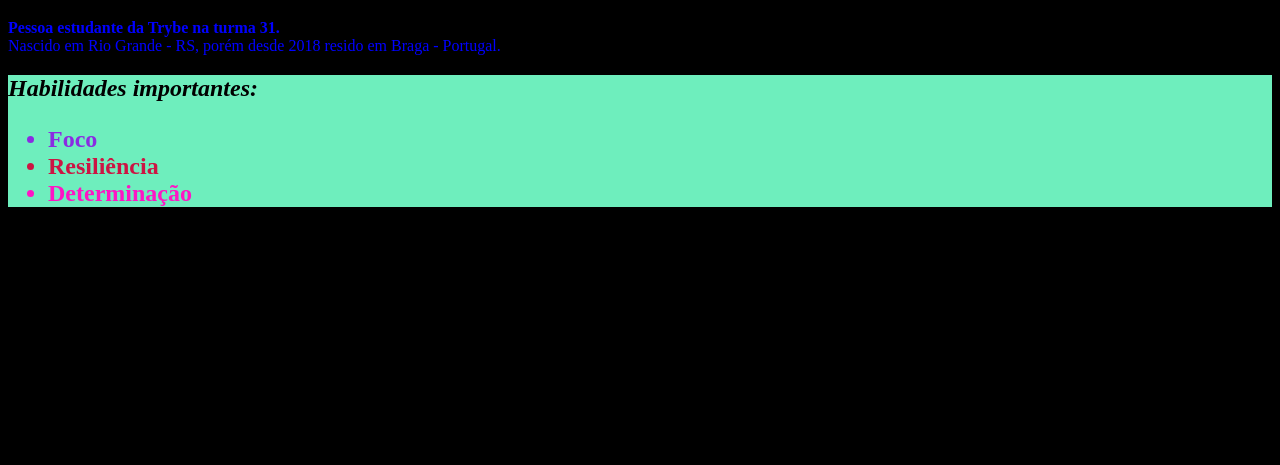
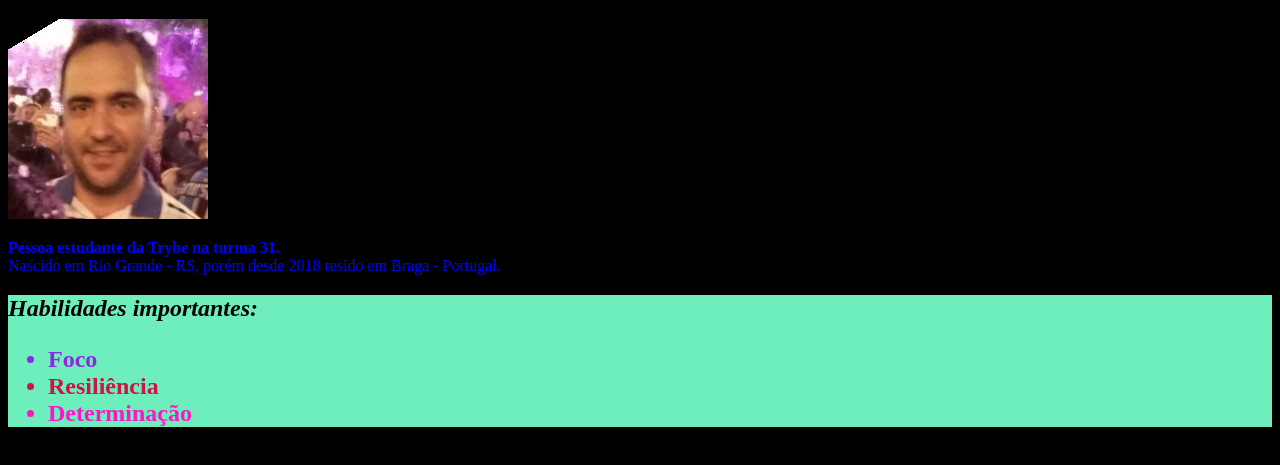
Before and after one commit to LeonardoNunesTrybe/portfolio, a plain HTML site: page index.html in a window 1280 px wide. Shown: the part 61-526 px from the top of the page. Drawn offline with Linux system fonts and the light colour scheme.

Commit message:
colocada foto do perfil

```diff
--- a/index.html
+++ b/index.html
@@ -8,6 +8,7 @@
 </head>
 <body style="background-color: black; color: white;">
     <h1>LEONARDO CARVALHO NUNES</h1>
+    <img src="./imagens/leo_antiga.jpeg" alt="foto perfil">
     <p style="color: blue;"> <strong>Pessoa estudante da Trybe na turma 31.</strong>  <br> Nascido em Rio Grande - RS, porém desde 2018 resido em Braga - Portugal.</p>
     <h2 style="background-color: rgb(110, 238, 189); color: black;"> <em>Habilidades importantes:</em>
     <ul>
```
Also changed, not shown: imagens/leo_antiga.jpeg (added).
